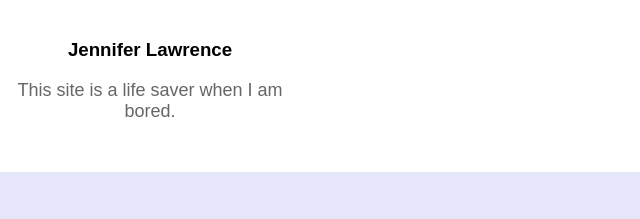
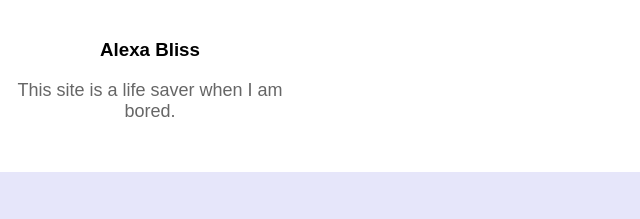
Before and after one commit to Apru09/CODSOFT, a plain HTML site: page Landing Page/index.html in a window 1280 px wide. Shown: the part 1570-1789 px from the top of the page, 0-640 px from the left. Drawn offline with Linux system fonts and the light colour scheme.

Commit message:
Update index.html
Small changes to names used.

```diff
--- a/Landing Page/index.html
+++ b/Landing Page/index.html
@@ -47,7 +47,7 @@
       </div>
       <div class="testimonial-container">
         <img src="customer img2.jpeg" alt="Jennifer">
-        <h3>Jennifer Lawrence</h3>
+        <h3>Alexa Bliss</h3>
         <p>This site is a life saver when I am bored.</p>
       </div>
     </div>
```
